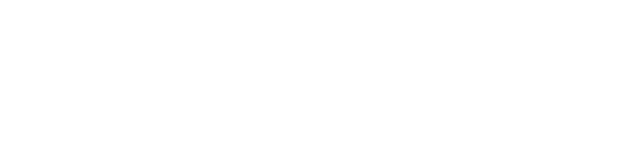
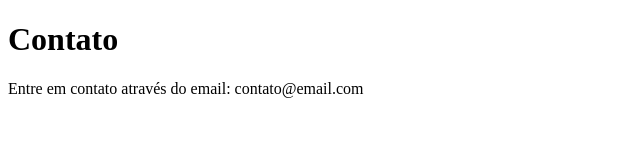
Before and after one commit to maleixorm/sistema-de-cadastro, a plain HTML site: page contato.html in a window 1280 px wide. Shown: the whole page, without its empty margins (0-640 px from the left). Drawn offline with Linux system fonts and the light colour scheme.

Commit message:
Atualizando informações na página de contato.

```diff
--- a/contato.html
+++ b/contato.html
@@ -7,6 +7,7 @@
     <title>Contato</title>
 </head>
 <body>
-
+    <h1>Contato</h1>
+    <p>Entre em contato através do email: contato@email.com</p>
 </body>
 </html>
```
